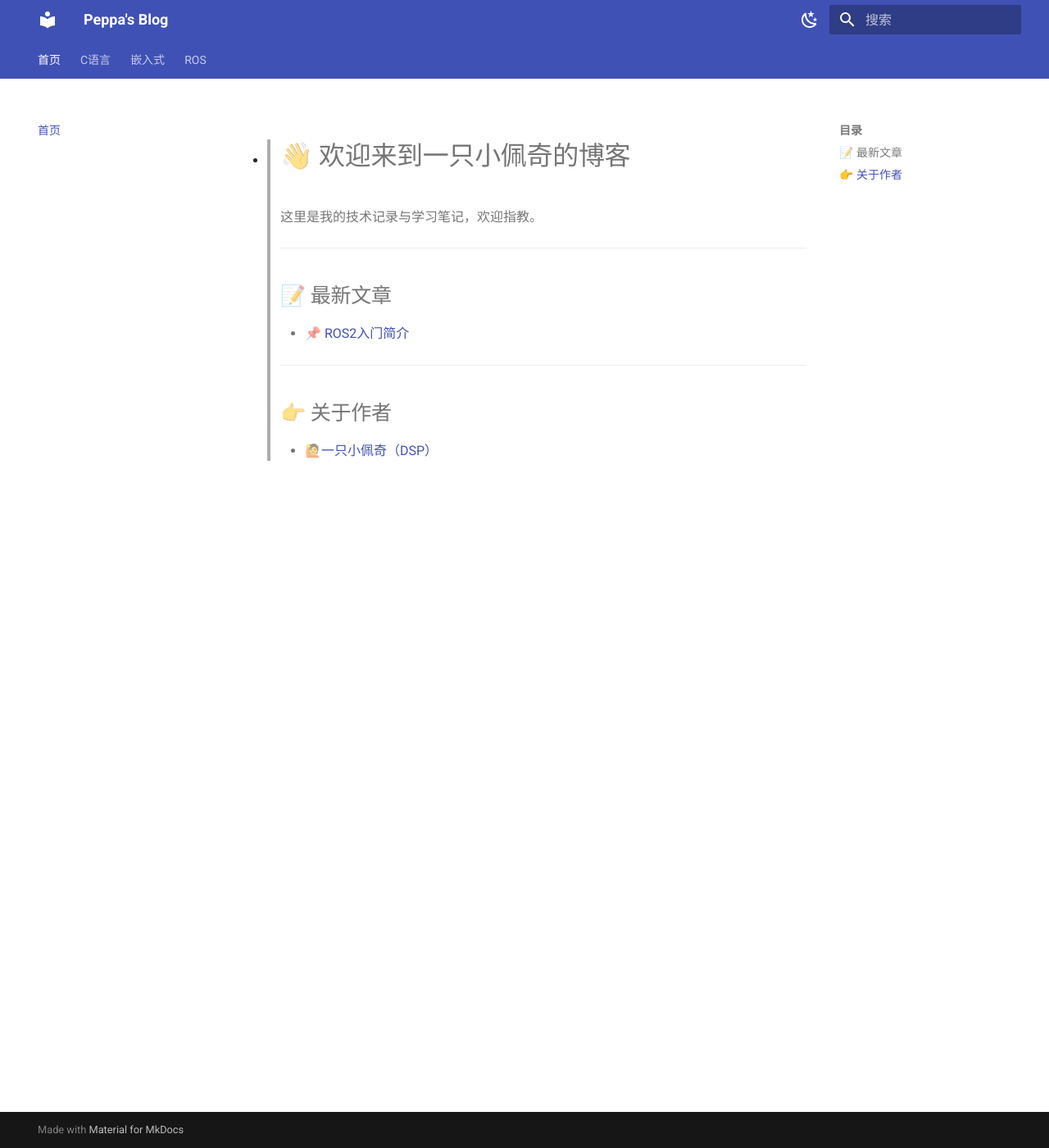
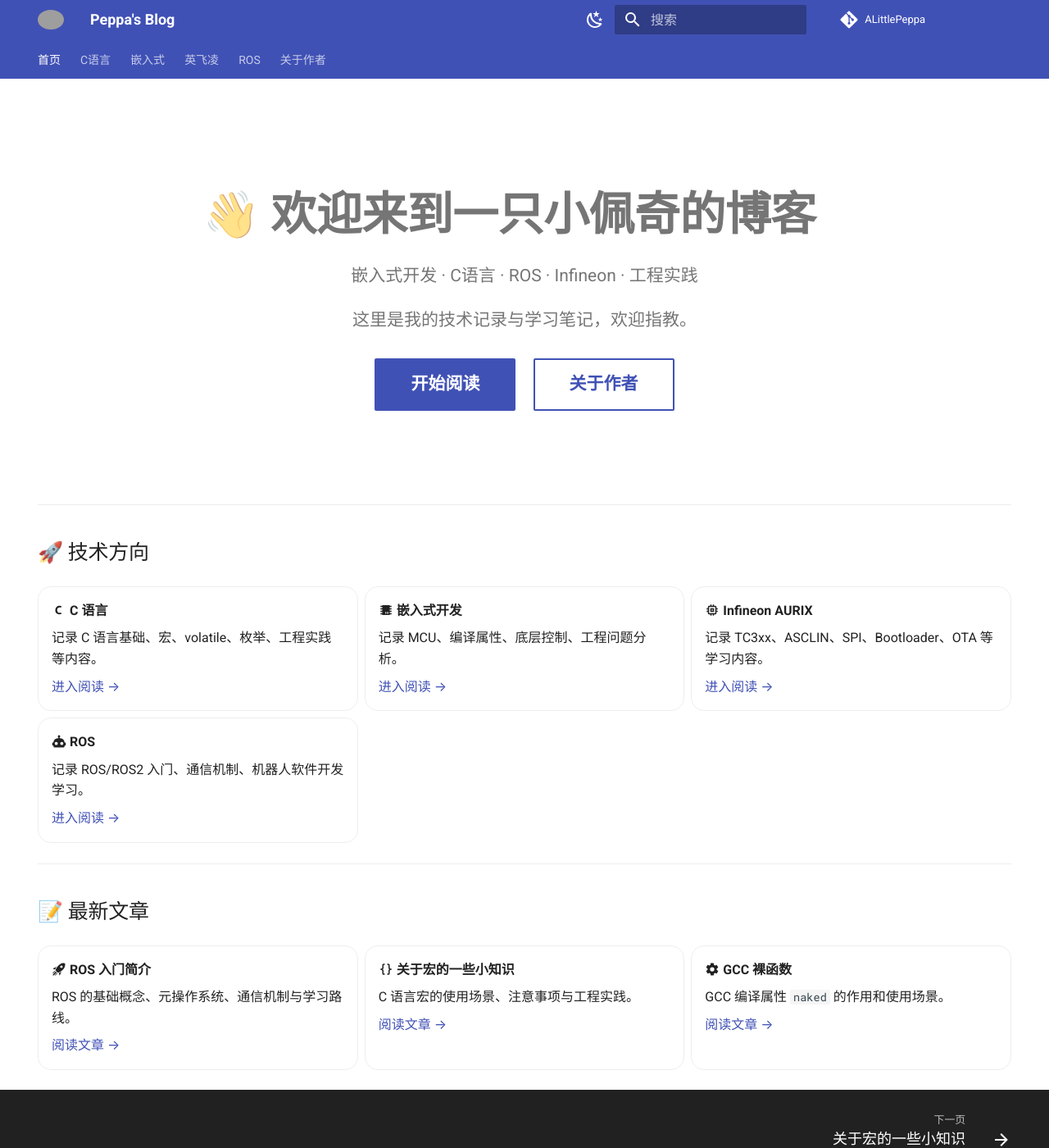
Before and after one commit to ALittlePeppa/ALittlePeppa.github.io, an MkDocs documentation site: the page built from docs/index.md, in a window 1280 px wide and 1400 px high. Shown: the whole window at 82% size. Built offline with MkDocs 1.6.1 and Material for MkDocs 9.7.7, drawn with Linux system fonts in a browser that asks for light colours; comment, search, counter and statistics services are not loaded; grey boxes are pictures that could not be loaded.

```diff
--- a/docs/index.md
+++ b/docs/index.md
@@ -1,15 +1,76 @@
-- > # 👋 欢迎来到一只小佩奇的博客
->
-  > 这里是我的技术记录与学习笔记，欢迎指教。
->
-  > ---
->
-  > ## 📝 最新文章
->
-  > - 📌 [ROS2入门简介](ROS2/ROS入门简介.md)
->
-  > ---
->
-  > ## 👉 关于作者
-  >
-> - 🙋[一只小佩奇（DSP）](about.md)
+---
+hide:
+  - navigation
+  - toc
+---
+
+<div class="hero" markdown>
+
+# 👋 欢迎来到一只小佩奇的博客
+
+嵌入式开发 · C语言 · ROS · Infineon · 工程实践
+
+这里是我的技术记录与学习笔记，欢迎指教。
+
+[开始阅读](ROS2/ROS入门简介.md){ .md-button .md-button--primary }
+[关于作者](about.md){ .md-button }
+
+</div>
+
+---
+
+## 🚀 技术方向
+
+<div class="grid cards" markdown>
+
+- :material-language-c: **C 语言**
+
+    记录 C 语言基础、宏、volatile、枚举、工程实践等内容。
+
+    [进入阅读 →](C/关于宏的一些小知识.md)
+
+- :material-chip: **嵌入式开发**
+
+    记录 MCU、编译属性、底层控制、工程问题分析。
+
+    [进入阅读 →](Embedded/GCC编译属性--“裸函数”.md)
+
+- :material-memory: **Infineon AURIX**
+
+    记录 TC3xx、ASCLIN、SPI、Bootloader、OTA 等学习内容。
+
+    [进入阅读 →](Infineon/ASCLIN_SPI_Study.md)
+
+- :material-robot: **ROS**
+
+    记录 ROS/ROS2 入门、通信机制、机器人软件开发学习。
+
+    [进入阅读 →](ROS2/ROS入门简介.md)
+
+</div>
+
+---
+
+## 📝 最新文章
+
+<div class="grid cards" markdown>
+
+- :material-rocket-launch: **ROS 入门简介**
+
+    ROS 的基础概念、元操作系统、通信机制与学习路线。
+
+    [阅读文章 →](ROS2/ROS入门简介.md)
+
+- :material-code-braces: **关于宏的一些小知识**
+
+    C 语言宏的使用场景、注意事项与工程实践。
+
+    [阅读文章 →](C/关于宏的一些小知识.md)
+
+- :material-cog: **GCC 裸函数**
+
+    GCC 编译属性 `naked` 的作用和使用场景。
+
+    [阅读文章 →](Embedded/GCC编译属性--“裸函数”.md)
+
+</div>
--- /dev/null
+++ b/docs/stylesheets/extra.css
@@ -0,0 +1,40 @@
+.hero {
+  text-align: center;
+  padding: 4rem 1rem 3rem;
+}
+
+.hero h1 {
+  font-size: 2.8rem;
+  font-weight: 800;
+  margin-bottom: 0.6rem;
+}
+
+.hero p {
+  font-size: 1.05rem;
+  color: var(--md-default-fg-color--light);
+}
+
+.hero .md-button {
+  margin: 0.4rem;
+}
+
+.md-typeset .grid.cards {
+  margin-top: 1.2rem;
+}
+
+.md-typeset .grid.cards > ul > li,
+.md-typeset .grid.cards > ol > li {
+  border-radius: 0.8rem;
+  transition: transform 0.2s ease, box-shadow 0.2s ease;
+}
+
+.md-typeset .grid.cards > ul > li:hover,
+.md-typeset .grid.cards > ol > li:hover {
+  transform: translateY(-4px);
+  box-shadow: 0 0.4rem 1rem rgba(0, 0, 0, 0.12);
+}
+
+.md-header__button.md-logo img,
+.md-header__button.md-logo svg {
+  border-radius: 50%;
+}
--- a/mkdocs.yml
+++ b/mkdocs.yml
@@ -1,9 +1,14 @@
 site_name: Peppa's Blog
 site_url: https://www.alittlepeppa.cn
+
+repo_url: https://github.com/ALittlePeppa/ALittlePeppa.github.io
+repo_name: ALittlePeppa
 
 theme:
   name: material
   language: zh
+  logo: assets/logo.png
+  favicon: assets/logo1.png
 
   palette:
     - scheme: default
@@ -22,28 +27,39 @@ theme:
   features:
     - navigation.tabs
     - navigation.sections
-    - navigation.expand
+    - navigation.indexes
     - navigation.top
+    - navigation.footer
+    - search.suggest
     - search.highlight
-    - search.suggest
     - content.code.copy
+    - content.tabs.link
 
 plugins:
   - search
+  - blog
 
 markdown_extensions:
   - admonition
+  - attr_list
+  - md_in_html
+  - def_list
+  - footnotes
+  - tables
+  - pymdownx.details
+  - pymdownx.superfences
   - pymdownx.highlight:
       anchor_linenums: true
-  - pymdownx.superfences
-  - pymdownx.details
-  - pymdownx.inlinehilite
-  - pymdownx.snippets
   - pymdownx.tabbed:
       alternate_style: true
-
+  - pymdownx.emoji:
+      emoji_index: !!python/name:material.extensions.emoji.twemoji
+      emoji_generator: !!python/name:material.extensions.emoji.to_svg
   - toc:
       permalink: true
+
+extra_css:
+  - stylesheets/extra.css
 
 nav:
   - 首页: index.md
@@ -58,5 +74,10 @@ nav:
   - 嵌入式:
       - GCC编译属性--“裸函数”: Embedded/GCC编译属性--“裸函数”.md
 
+  - 英飞凌:
+      - ASCLIN SPI: Infineon/ASCLIN_SPI_Study.md
+
   - ROS:
       - ROS入门简介: ROS2/ROS入门简介.md
+
+  - 关于作者: about.md
```
Also changed, not shown: docs/Infineon/ASCLIN_SPI_Study.md (added, +430 -0 lines), docs/about.md (+104 -31 lines), docs/blog/index.md (added, +1 -0 lines), 2 other files.
